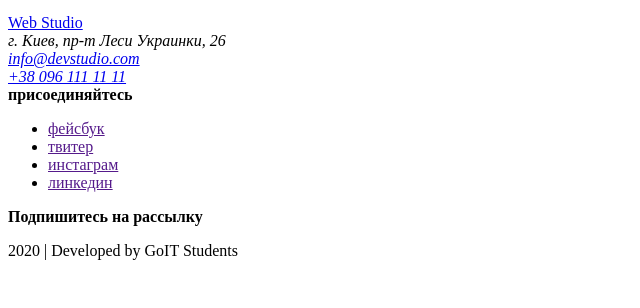
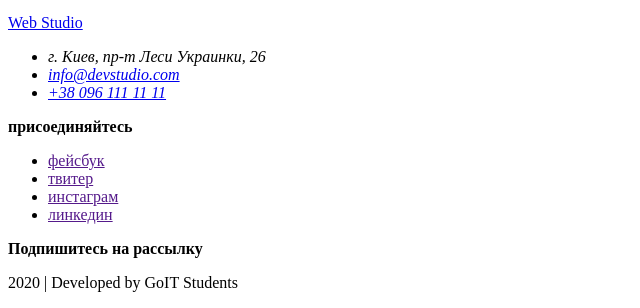
Before and after one commit to OlgaVazhnova/goit-markup-hw-01, a plain HTML site: page index.html in a window 1280 px wide. Shown: the part 4333-4641 px from the top of the page, without its empty margins (0-640 px from the left). Before the commit the page ends 4609 px from the top, so only its background shows below. Drawn offline with Linux system fonts and the light colour scheme.

Commit message:
HW #1 (updated address)
ul instead of br teg

```diff
--- a/index.html
+++ b/index.html
@@ -206,9 +206,17 @@
       <div>
         <a href="index.html">Web Studio</a>
         <address>
-          г. Киев, пр-т Леси Украинки, 26 <br />
-          <a href="mailto:info@devstudio.com">info@devstudio.com</a> <br />
-          <a href="tel:+380961111111">+38 096 111 11 11 </a>
+          <ul>
+            <li>
+              г. Киев, пр-т Леси Украинки, 26
+            </li>
+            <li>
+              <a href="mailto:info@devstudio.com">info@devstudio.com</a>
+            </li>
+            <li>
+              <a href="tel:+380961111111">+38 096 111 11 11 </a>
+            </li>
+          </ul>
         </address>
       </div>
 
```
